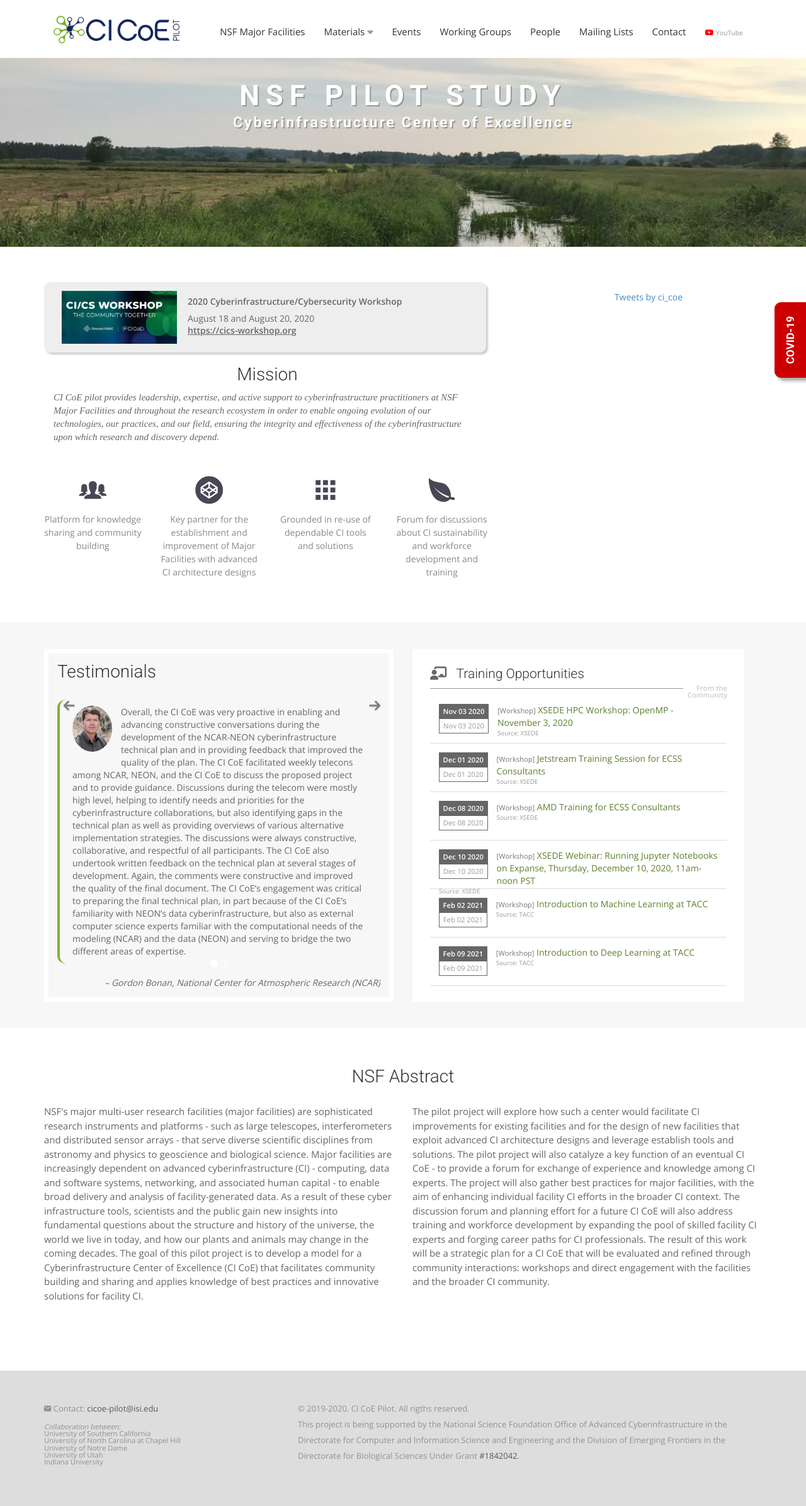
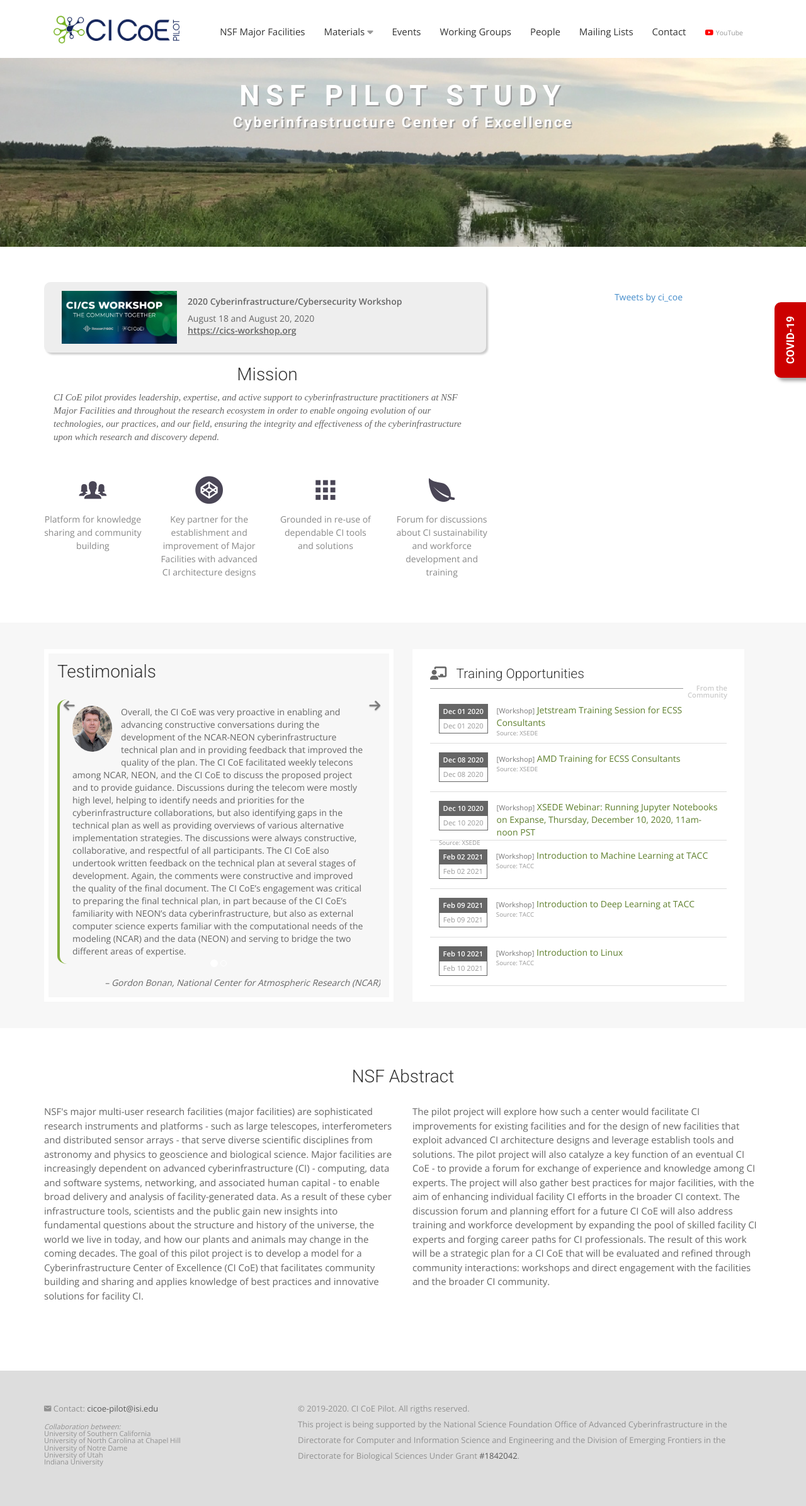
Before and after one commit to cicoe/cicoe.github.io, a Jekyll site: the page built from index.html, in a window 1280 px wide. Shown: the whole page at 63% size. Built offline with Jekyll 4.4.1, drawn with Linux system fonts in a browser that asks for light colours; nearby versions of some CDN libraries; some web fonts are replaced; comment, search, counter and statistics services are not loaded.

Commit message:
updated training events

```diff
--- a/_data/training_opportunities.yml
+++ b/_data/training_opportunities.yml
@@ -1,10 +1,3 @@
-- categroy: Workshop
-  end_date: November 03, 2020
-  source: XSEDE
-  start_date: November 03, 2020
-  time: ''
-  title: 'XSEDE HPC Workshop: OpenMP - November 3, 2020'
-  website: "https://www.xsede.org/web/xup/course-calendar/-/training-user/class/2168/session/3829/register"
 - categroy: Workshop
   end_date: December 01, 2020
   source: XSEDE
```
